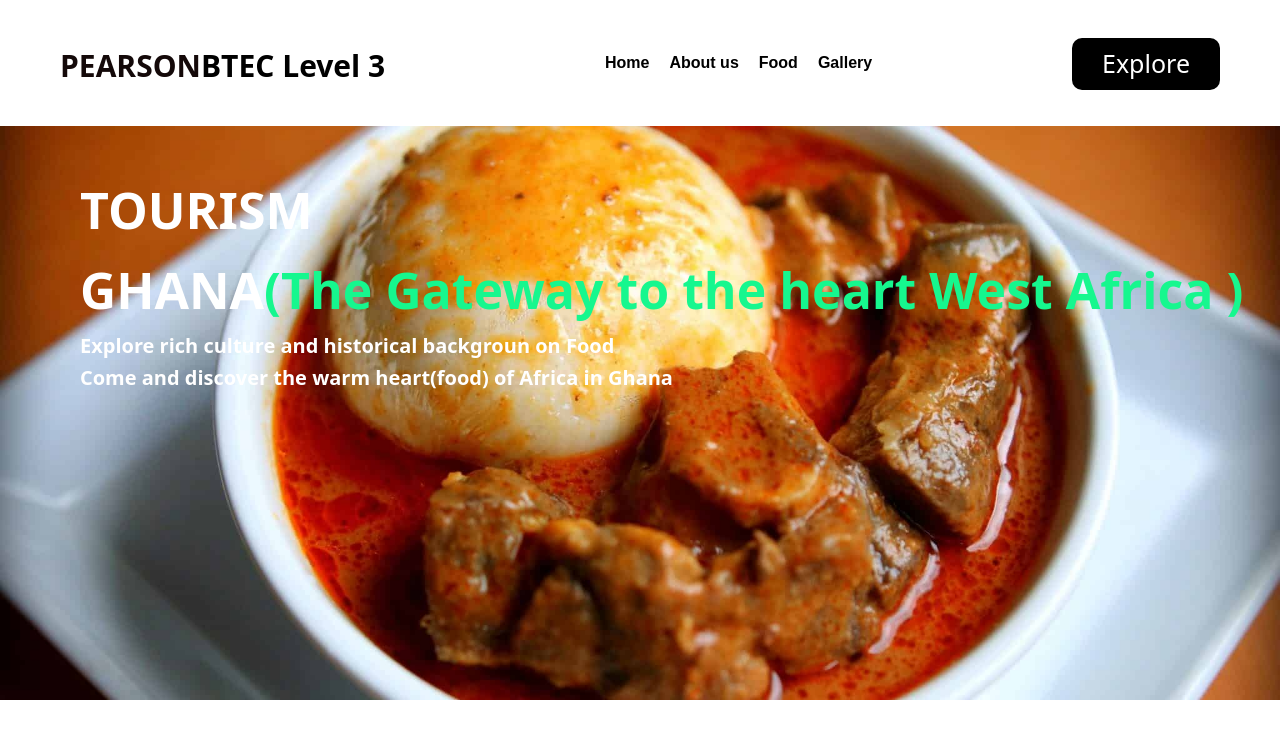
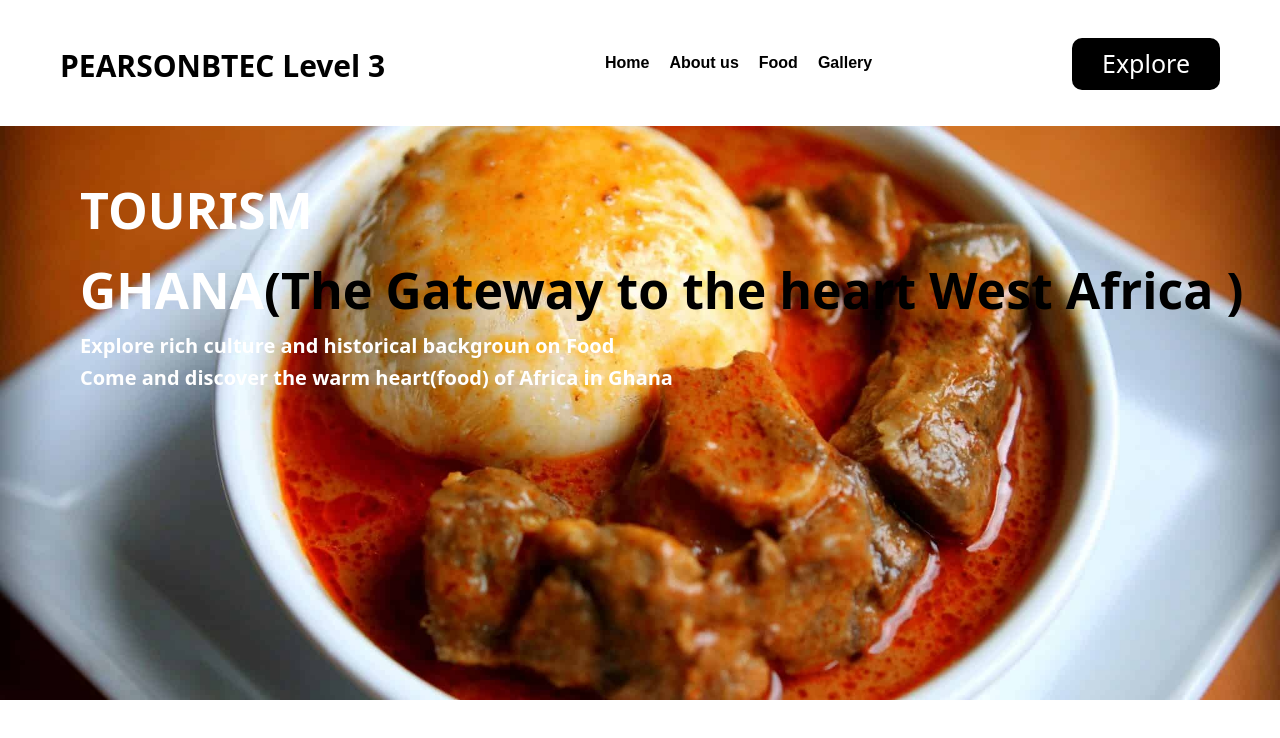
Before and after one commit to Elisha-bit/pearson1, a plain HTML site: page index.html in a window 1280 px wide. Shown: the top 738 px of the page. Drawn offline with Linux system fonts and the light colour scheme.

Commit message:
Update style.css

```diff
--- a/style.css
+++ b/style.css
@@ -15,7 +15,7 @@ body {
 /* Header and Navigation */
 header {
     background-color: white;
-    color: #140909;
+    color: black;
     padding: 1rem 0;
     position: fixed;
     width: 100%;
@@ -51,7 +51,7 @@ nav ul li a {
 }
 
 nav ul li a:hover {
-    color: #34b679;
+    color: black;
     font-weight: bold;
     border-radius: 3px;
 }
@@ -150,7 +150,7 @@ main section .sect-cont p::after {
     z-index: 200;
 }
 main section .sect-cont h1 span {
-    color: #16f78e;
+    color: black;
 }
 
 main section .sect-cont .started-link {
```
